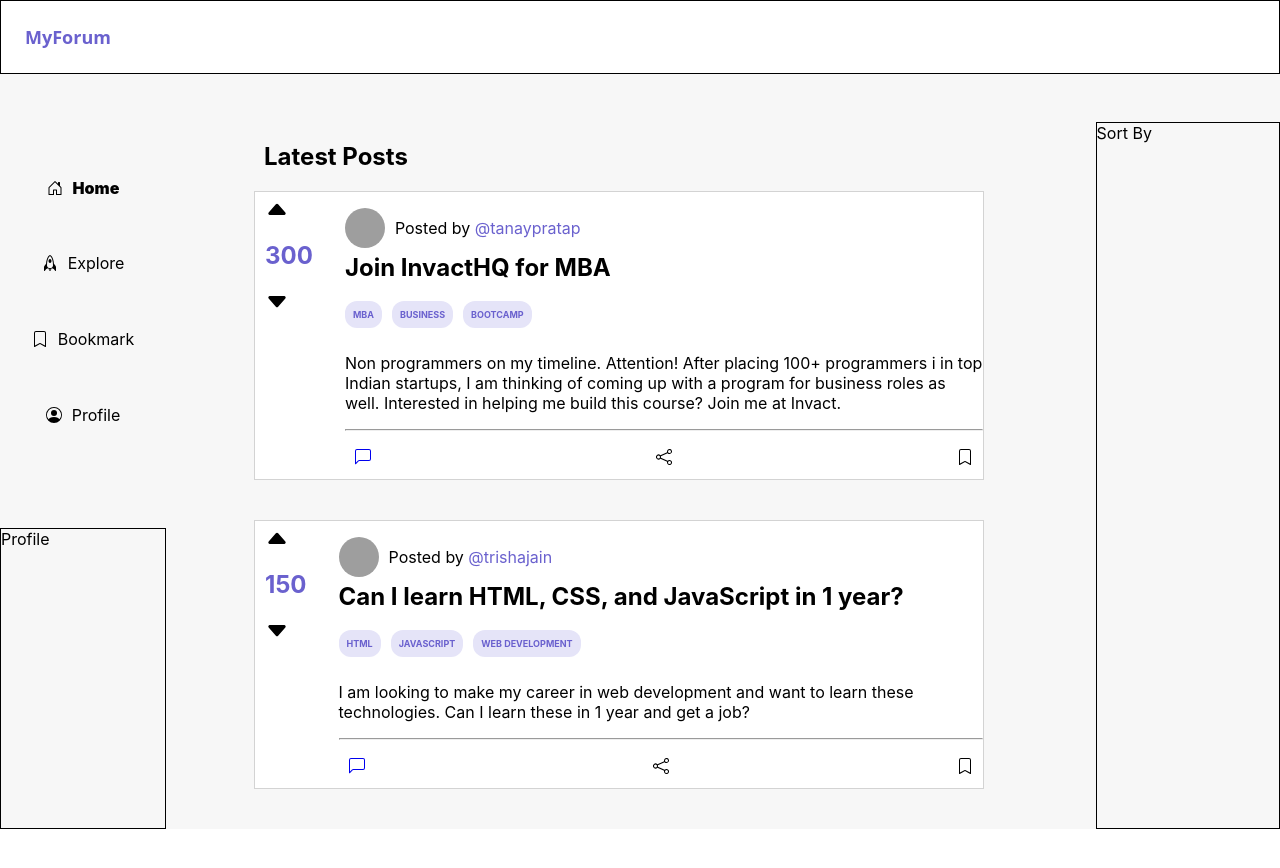
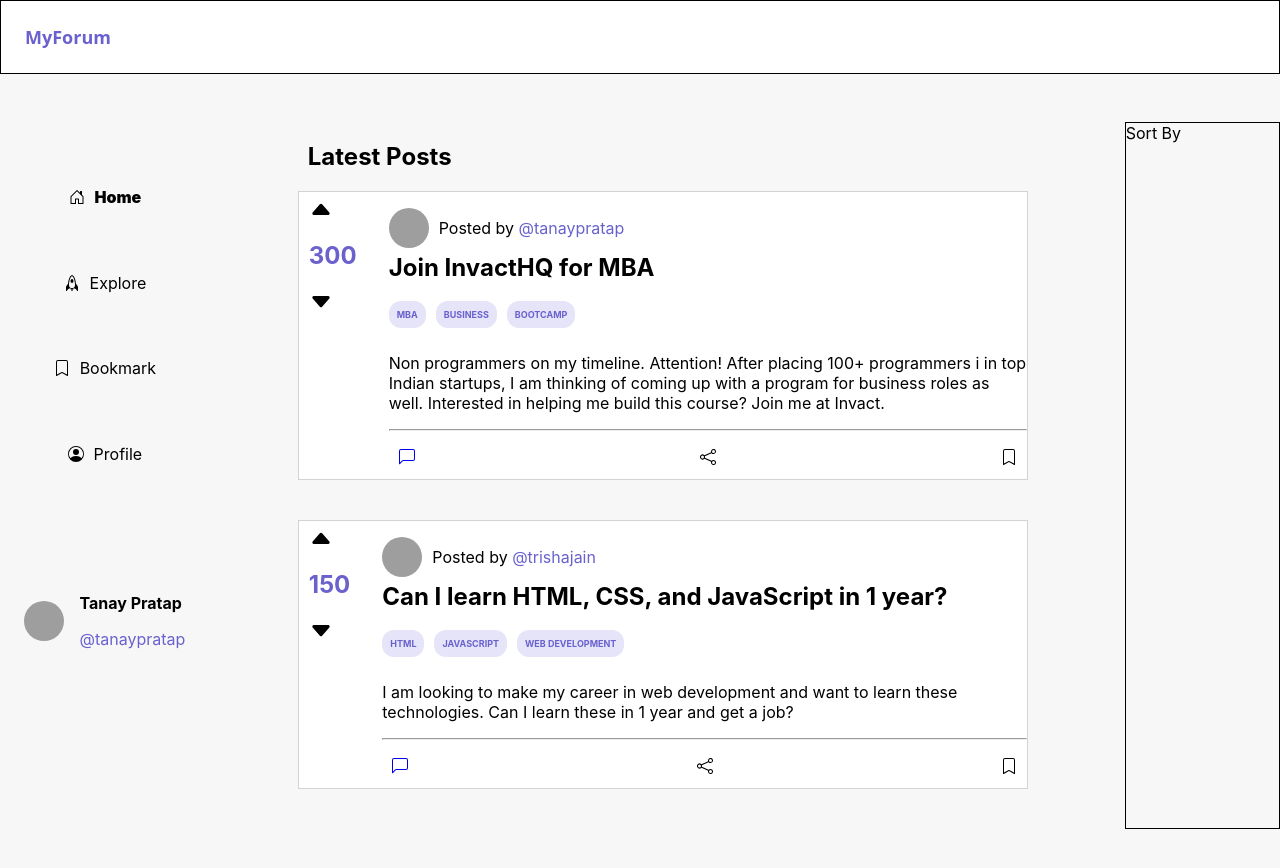
Before and after one commit to akshaykamath45/Machine-Coding-Round-4, a React (Create React App) app: page / in a window 1280 px wide. Shown: the top 868 px of the page. Before the commit the page ends 829 px from the top, so only its background shows below. Built offline with nearby package versions, Linux system fonts and the light colour scheme; grey boxes are pictures that could not be loaded.

Commit message:
style : minor changes

```diff
--- a/src/App.css
+++ b/src/App.css
@@ -2,8 +2,9 @@
   display: grid;
   grid-template-areas:
     "header header header header "
-    "sidebar main  sortby sortby"
-    "profile main  sortby sortby";
+    "sidebar sidebar  sidebar profile"
+    "sortby sortby  main  main"
+    "sortby sortby  main  main";
   grid-gap: 3rem;
   background-color: rgb(247 247 247);
 }
@@ -24,7 +25,7 @@
   grid-area: sidebar;
   /* border: 1px solid black; */
   display: flex;
-  flex-direction: column;
+  flex-direction: row;
   justify-content: space-evenly;
   align-items: center;
   font-weight: 400;
@@ -50,9 +51,36 @@
   border: 1px solid black;
 }
 .profile {
-  border: 1px solid black;
+  /* border: 1px solid black; */
   grid-area: profile;
 }
 .header:hover{
   cursor: pointer;
 }
+.add-color {
+  color: rgb(106 97 206);
+}
+.profile-card{
+  display: flex;
+  align-items: center;
+  gap:15px;
+  justify-content: center;
+}
+
+@media  (min-width:768px)
+{
+  .layout{
+    grid-template-areas:
+    "header header header header "
+    "sidebar main  sortby sortby"
+    "sidebar main  sortby sortby"
+    "profile main  sortby sortby";
+  }
+  .sidebar{
+    display: flex;
+    flex-direction: column;
+    justify-content: space-evenly;
+    align-items: center;
+    font-weight: 400;
+  }
+}
--- a/src/App.js
+++ b/src/App.js
@@ -4,13 +4,21 @@ import { Routes, Route, useNavigate } from "react-router-dom";
 import { Sidebar } from "./components/Sidebar";
 import { Home } from "./pages/Home";
 import { SinglePost } from "./pages/SinglePost";
+import { useContext } from "react";
+import { DataContext } from "./contexts/DataContext";
 
 function App() {
   const navigate = useNavigate();
+  const { data } = useContext(DataContext);
   return (
     <div className="App">
       <div className="layout">
-        <div className="header" onClick={() => navigate("/")} >MyForum</div>
+        <div className="header" onClick={() => navigate("/")}>
+          MyForum
+        </div>
+        <div className='handle-navbar'>
+
+        </div>
         <div className="sidebar">
           <div className="sidebar-tab home" onClick={() => navigate("/")}>
             <svg
@@ -72,6 +80,21 @@ function App() {
             Profile
           </div>
         </div>
+        <div className="profile">
+          <div className="profile-card">
+            <img
+              src={data.picUrl}
+              className="profile-image"
+              alt="profile-img"
+            ></img>
+            <div>
+              <p>
+                <b>{data.name}</b>
+              </p>
+              <p className="add-color">@{data.username}</p>
+            </div>
+          </div>
+        </div>
         <div className="main">
           <Routes>
             <Route path="/" element={<Home />}></Route>
@@ -81,9 +104,7 @@ function App() {
         <div className="sort-by">
           <div className="sort-card">Sort By</div>
         </div>
-        <div className="profile">
-          <div className="profile-card">Profile</div>
-        </div>
+
       </div>
     </div>
   );
--- a/src/pages/SinglePost.css
+++ b/src/pages/SinglePost.css
@@ -1,5 +1,6 @@
 .single-post-page {
   width: 770px;
+
 }
 .landing-card {
   display: grid;
@@ -10,6 +11,7 @@
   grid-gap: 2rem;
   margin-bottom: 40px;
   margin-left: 40px;
+
 }
 
 .counter {
@@ -82,6 +84,7 @@
   grid-gap: 2rem;
   margin-bottom: 40px;
   margin-left: 40px;
+  background-color: white;
 }
 .profile-image-holder {
   grid-area: profile;
```
